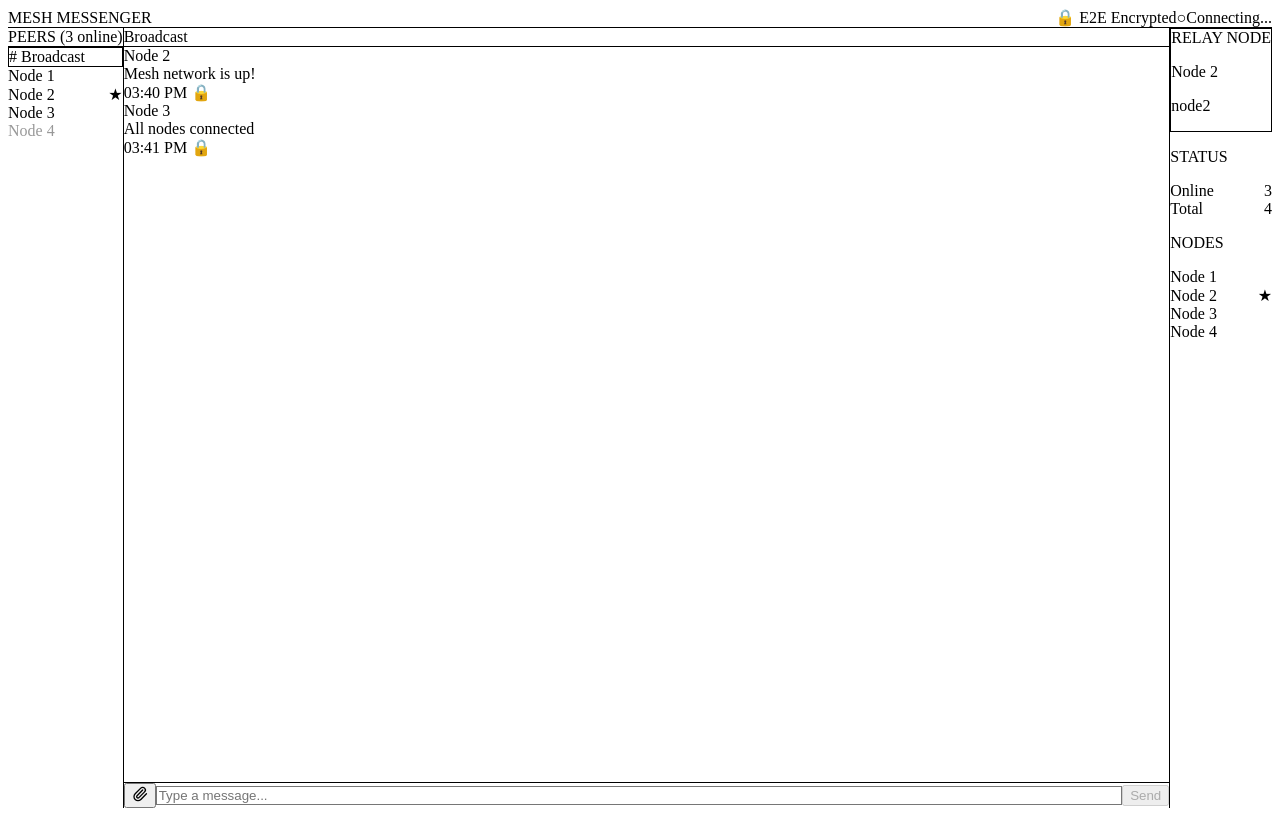
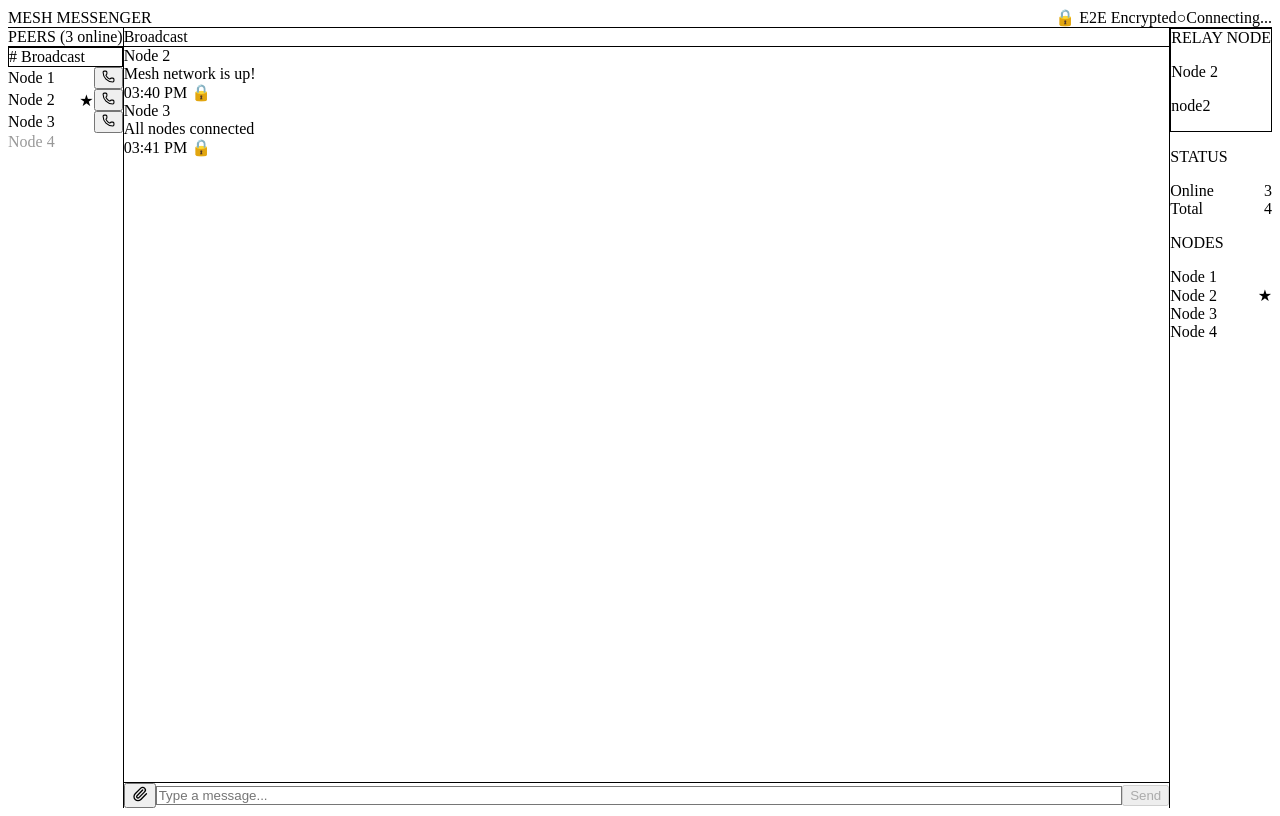
Before and after one commit to K4rens/geobustards-messenger, a React app in the folder frontend/: page / in a window 1280 px wide. Built offline with nearby package versions, Linux system fonts and the light colour scheme; the HTML template or start-up script is replaced by a standard one.

Commit message:
Update PeerCard.tsx

```diff
--- a/frontend/src/components/PeerList/PeerCard.tsx
+++ b/frontend/src/components/PeerList/PeerCard.tsx
@@ -1,4 +1,7 @@
+import { Phone } from 'lucide-react'
 import type { Peer } from '../../types'
+import { useWebRTC } from '../../hooks/useWebRTC'
+import { useStore } from '../../store/store'
 
 interface Props {
   peer: Peer
@@ -8,13 +11,19 @@ interface Props {
 }
 
 export default function PeerCard({ peer, isRelay, isActive, onClick }: Props) {
+  const { startCall } = useWebRTC()
+  const callState = useStore(s => s.callState)
+
+  const handleCall = (e: React.MouseEvent) => {
+    e.stopPropagation()
+    startCall(peer.peer_id)
+  }
+
   return (
     <div
       onClick={onClick}
       className={`mx-2 my-1 p-3 rounded-lg cursor-pointer flex items-center justify-between transition-colors ${
-        isActive
-          ? 'bg-blue-900/40 border border-blue-500/30'
-          : 'hover:bg-gray-800'
+        isActive ? 'bg-blue-900/40 border border-blue-500/30' : 'hover:bg-gray-800'
       } ${!peer.online ? 'opacity-40' : ''}`}
     >
       <div className="flex items-center gap-2 min-w-0">
@@ -23,9 +32,18 @@ export default function PeerCard({ peer, isRelay, isActive, onClick }: Props) {
           {peer.name}
         </span>
       </div>
-      {isRelay && (
-        <span className="text-yellow-400 text-xs ml-2 shrink-0">★</span>
-      )}
+      <div className="flex items-center gap-1 ml-2 shrink-0">
+        {isRelay && <span className="text-yellow-400 text-xs">★</span>}
+        {peer.online && callState === 'idle' && (
+          <button
+            onClick={handleCall}
+            className="p-1 text-gray-600 hover:text-green-400 transition-colors"
+            title={`Call ${peer.name}`}
+          >
+            <Phone size={13} />
+          </button>
+        )}
+      </div>
     </div>
   )
 }
```
